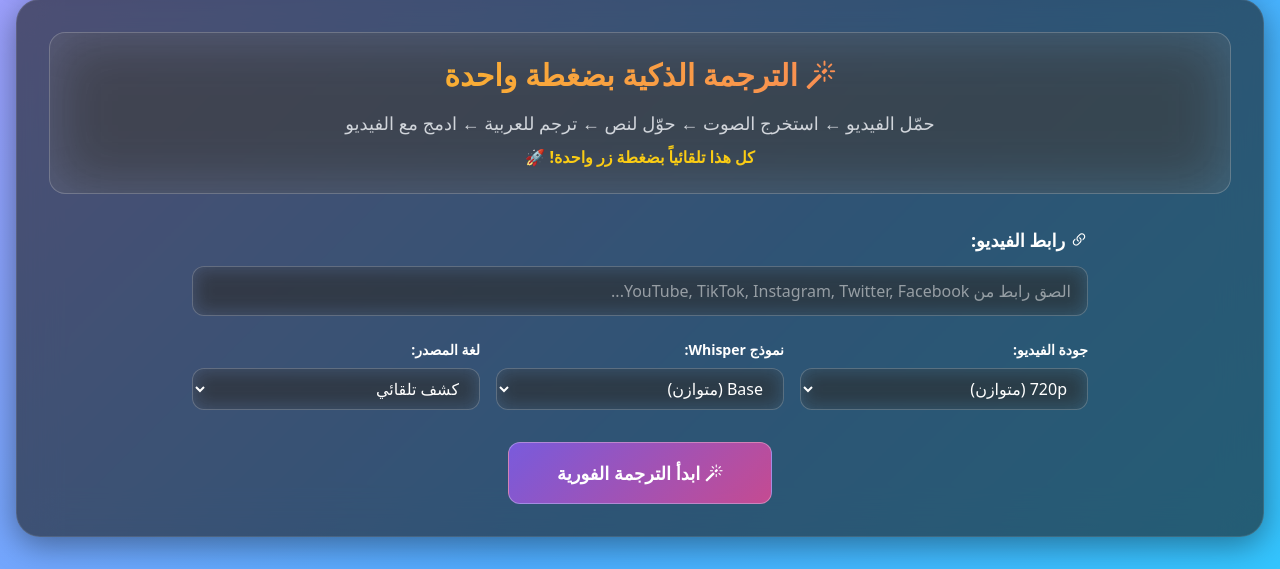
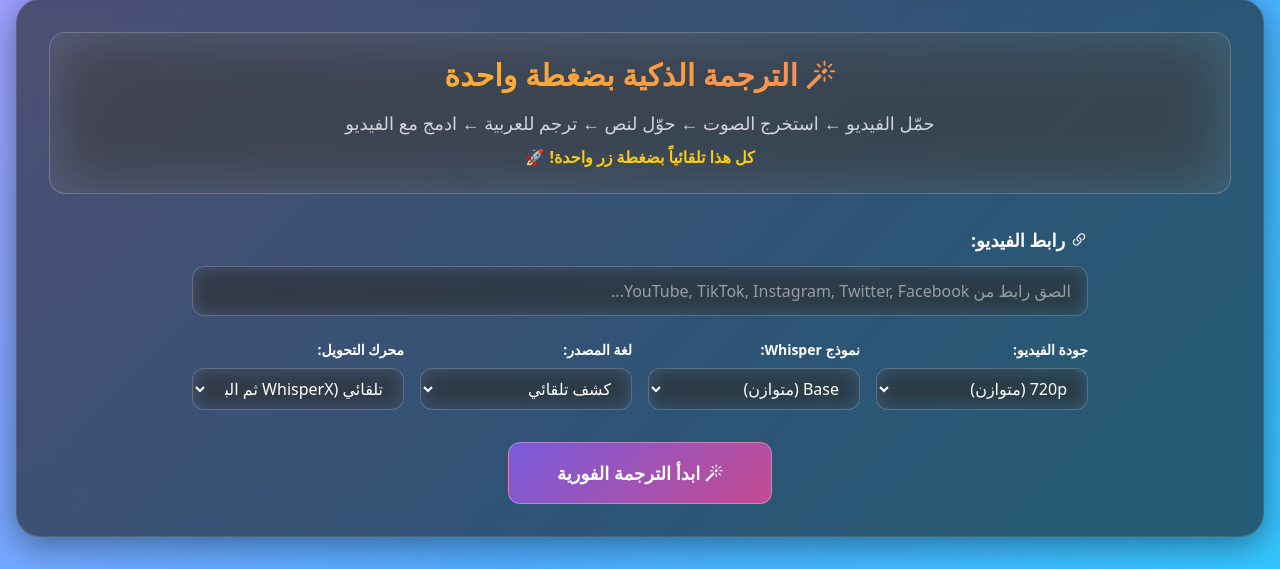
Before and after one commit to beinibrahim-art/hemi, a Flask app: page / in a window 1280 px wide. Shown: the part 369-938 px from the top of the page. Run offline with Flask 3, Linux system fonts and the light colour scheme; some libraries are stand-ins or nearby versions.

Commit message:
feat: Add engine selection for Whisper transcription
Co-authored-by: beinibrahim <beinibrahim@gmail.com>

```diff
--- a/untitled folder/app.py
+++ b/untitled folder/app.py
@@ -180,28 +180,79 @@ class WhisperTranscriber:
         self.whisperx_cache_dir.mkdir(parents=True, exist_ok=True)
         self.align_cache_dir.mkdir(parents=True, exist_ok=True)
 
-    def transcribe(self, audio_file: str, model_size: str = 'base',
-                   language: str = 'auto') -> Dict:
-        """تحويل الصوت إلى نص مع دعم Faster Whisper والإعدادات المحسّنة"""
+    def transcribe(
+        self,
+        audio_file: str,
+        model_size: str = 'base',
+        language: str = 'auto',
+        engine: str = 'auto'
+    ) -> Dict:
+        """تحويل الصوت إلى نص مع دعم اختيار المحرك"""
 
         model_size = self._normalize_model_size(model_size)
+        engine_normalized = (engine or 'auto').strip().lower()
+        engine_map = {
+            'auto': 'auto',
+            'default': 'auto',
+            'automatic': 'auto',
+            'openai': 'whisper',
+            'original': 'whisper',
+            'native': 'whisper',
+            'whisper': 'whisper',
+            'whisper-openai': 'whisper',
+            'whisperx': 'whisperx',
+            'whisper-x': 'whisperx',
+            'alignment': 'whisperx',
+            'faster': 'faster',
+            'faster-whisper': 'faster',
+            'faster_whisper': 'faster'
+        }
+        engine_mode = engine_map.get(engine_normalized, engine_normalized)
+
+        def _attach_engine(result: Dict, used_engine: str) -> Dict:
+            if isinstance(result, dict):
+                result.setdefault('engine', used_engine)
+            return result
+
+        if engine_mode == 'whisper':
+            if not WHISPER_AVAILABLE:
+                raise RuntimeError("مكتبة Whisper الأصلية غير متوفرة (pip install whisper)")
+            return _attach_engine(self._transcribe_standard(audio_file, model_size, language), 'whisper')
+
+        if engine_mode == 'whisperx':
+            if not WHISPERX_AVAILABLE:
+                raise RuntimeError("WhisperX غير مثبت (pip install whisperx)")
+            return _attach_engine(self._transcribe_whisperx(audio_file, model_size, language), 'whisperx')
+
+        if engine_mode == 'faster':
+            if not FASTER_WHISPER_AVAILABLE:
+                raise RuntimeError("Faster-Whisper غير مثبت (pip install faster-whisper)")
+            return _attach_engine(self._transcribe_faster(audio_file, model_size, language), 'faster')
+
+        # الوضع التلقائي: نحاول WhisperX ثم Faster Whisper ثم Whisper الأصلي
+        last_error_messages: List[str] = []
 
         if WHISPERX_AVAILABLE:
             try:
-                return self._transcribe_whisperx(audio_file, model_size, language)
+                return _attach_engine(self._transcribe_whisperx(audio_file, model_size, language), 'whisperx')
             except Exception as e:
-                logger.warning(f"WhisperX failed: {e}, falling back to Faster Whisper")
+                message = f"WhisperX failed: {e}"
+                logger.warning(message)
+                last_error_messages.append(message)
 
         if FASTER_WHISPER_AVAILABLE:
             try:
-                return self._transcribe_faster(audio_file, model_size, language)
+                return _attach_engine(self._transcribe_faster(audio_file, model_size, language), 'faster')
             except Exception as e:
-                logger.warning(f"Faster Whisper failed: {e}, falling back to standard")
+                message = f"Faster Whisper failed: {e}"
+                logger.warning(message)
+                last_error_messages.append(message)
 
         if WHISPER_AVAILABLE:
-            return self._transcribe_standard(audio_file, model_size, language)
-
-        raise Exception("لا توجد مكتبة متاحة لتحويل الصوت إلى نص")
+            return _attach_engine(self._transcribe_standard(audio_file, model_size, language), 'whisper')
+
+        error_detail = "; ".join(last_error_messages) if last_error_messages else "No engines available"
+        raise Exception(f"لا توجد مكتبة متاحة لتحويل الصوت إلى نص ({error_detail})")
 
     def _normalize_model_size(self, model_size: str) -> str:
         if not model_size:
@@ -2500,6 +2551,7 @@ def api_instant_translate():
             audio_file = data.get('audio_file')
             model = data.get('model', 'base')
             language = data.get('language', 'auto')
+            engine = data.get('engine', 'auto')
 
             # قراءة من الملف المؤقت إذا لزم الأمر
             if not audio_file and data.get('temp_audio_file'):
@@ -2515,7 +2567,7 @@ def api_instant_translate():
                 }), 400
 
             try:
-                result = whisper_transcriber.transcribe(audio_file, model, language)
+                result = whisper_transcriber.transcribe(audio_file, model, language, engine=engine)
             except Exception as e:
                 logger.error(f"Transcription failed: {e}")
                 logger.error(traceback.format_exc())
@@ -3070,8 +3122,9 @@ def api_transcribe():
         # التحويل إلى نص
         model = request.form.get('model', 'base')
         language = request.form.get('language', 'auto')
-
-        result = whisper_transcriber.transcribe(audio_file, model, language)
+        engine = request.form.get('engine', 'auto')
+
+        result = whisper_transcriber.transcribe(audio_file, model, language, engine=engine)
 
         # إنشاء ملف SRT من segments
         srt_file = None
@@ -3118,6 +3171,7 @@ def api_transcribe_from_url():
         quality = data.get('quality', '720p')
         model = data.get('model', 'base')
         language = data.get('language', 'auto')
+        engine = data.get('engine', 'auto')
 
         if not url:
             return jsonify({'success': False, 'message': 'الرجاء إدخال رابط'}), 400
@@ -3192,7 +3246,7 @@ def api_transcribe_from_url():
             return jsonify({'success': False, 'message': 'فشل استخراج الصوت'}), 500
 
         # التحويل إلى نص
-        result = whisper_transcriber.transcribe(audio_file, model, language)
+        result = whisper_transcriber.transcribe(audio_file, model, language, engine=engine)
 
         # إنشاء ملف SRT من segments
         srt_file = None
--- a/untitled folder/templates/index.html
+++ b/untitled folder/templates/index.html
@@ -426,7 +426,7 @@
                         </div>
 
                         <!-- Quick Settings -->
-                        <div class="grid grid-cols-1 md:grid-cols-3 gap-4 mb-6">
+                        <div class="grid grid-cols-1 md:grid-cols-4 gap-4 mb-6">
                             <div>
                                 <label class="block text-sm font-semibold mb-2">جودة الفيديو:</label>
                                 <select id="instantVideoQuality" class="input-glass w-full px-4 py-2 rounded-xl">
@@ -453,6 +453,15 @@
                                     <option value="en">English</option>
                                     <option value="es">Español</option>
                                     <option value="fr">Français</option>
+                                </select>
+                            </div>
+                            <div>
+                                <label class="block text-sm font-semibold mb-2">محرك التحويل:</label>
+                                <select id="instantWhisperEngine" class="input-glass w-full px-4 py-2 rounded-xl">
+                                    <option value="auto" selected>تلقائي (WhisperX ثم البدائل)</option>
+                                    <option value="whisper">Whisper الأصلي (أعلى دقة)</option>
+                                    <option value="whisperx">WhisperX (محاذاة الكلمات)</option>
+                                    <option value="faster">Faster-Whisper (أسرع)</option>
                                 </select>
                             </div>
                         </div>
@@ -640,6 +649,9 @@
                                     <i class="bi bi-arrow-clockwise"></i> ترجمة فيديو آخر
                                 </button>
                             </div>
+                            <div id="instantEngineInfo" class="hidden mt-3 text-sm text-blue-300">
+                                <i class="bi bi-cpu"></i> المحرك المستخدم: <span id="instantEngineLabel" class="font-semibold"></span>
+                            </div>
                             <div id="instantTranscript" class="hidden mt-4">
                                 <label class="block text-sm font-semibold mb-2">النص المترجم:</label>
                                 <textarea class="input-glass w-full px-4 py-3 rounded-xl" rows="5" readonly id="instantTranscriptText"></textarea>
@@ -935,7 +947,7 @@
                     </div>
 
                     <!-- Settings -->
-                    <div class="grid grid-cols-1 md:grid-cols-2 gap-4 mb-6">
+                    <div class="grid grid-cols-1 md:grid-cols-3 gap-4 mb-6">
                         <div>
                             <label class="block text-sm font-semibold mb-2">نموذج Whisper:</label>
                             <select id="whisperModel" class="input-glass w-full px-4 py-2 rounded-xl">
@@ -955,6 +967,15 @@
                                 <option value="ar">العربية</option>
                                 <option value="es">Español</option>
                                 <option value="fr">Français</option>
+                            </select>
+                        </div>
+                        <div>
+                            <label class="block text-sm font-semibold mb-2">محرك التحويل:</label>
+                            <select id="transcribeEngine" class="input-glass w-full px-4 py-2 rounded-xl">
+                                <option value="auto" selected>تلقائي (WhisperX ثم البدائل)</option>
+                                <option value="whisper">Whisper الأصلي (أعلى دقة)</option>
+                                <option value="whisperx">WhisperX (محاذاة الكلمات)</option>
+                                <option value="faster">Faster-Whisper (أسرع)</option>
                             </select>
                         </div>
                     </div>
@@ -1135,6 +1156,14 @@
         window.instantSelectedQuality = 'original';
         let instantVideoDimensions = { width: 1920, height: 1080 };
         let instantVerticalOffset = 0;
+        const ENGINE_LABELS = {
+            'auto': 'تلقائي (WhisperX ثم البدائل)',
+            'whisperx': 'WhisperX (محاذاة الكلمات)',
+            'whisper': 'Whisper الأصلي (أعلى دقة)',
+            'faster': 'Faster-Whisper (أسرع)'
+        };
+        window.instantEngineUsed = null;
+        window.instantEngineLabel = null;
 
         // Theme Management - يجب أن تكون في النطاق العام
         window.toggleTheme = function() {
@@ -1649,7 +1678,8 @@
                     temp_audio_file: window.tempAudioFile,
                     step: 'transcribe',
                     model: document.getElementById('instantWhisperModel')?.value || 'base',
-                    language: document.getElementById('instantSourceLang')?.value || 'auto'
+                    language: document.getElementById('instantSourceLang')?.value || 'auto',
+                    engine: document.getElementById('instantWhisperEngine')?.value || 'auto'
                 });
 
                 if (!transcribeResponse.data.success) {
@@ -1658,6 +1688,9 @@
 
                 window.tempTranscriptFile = transcribeResponse.data.temp_file;
                 window.transcriptSegments = transcribeResponse.data.segments || [];
+                const engineUsed = transcribeResponse.data.engine || (document.getElementById('instantWhisperEngine')?.value || 'auto');
+                window.instantEngineUsed = engineUsed;
+                window.instantEngineLabel = ENGINE_LABELS[engineUsed] || engineUsed || 'غير محدد';
                 updateInstantProgress(60, 'جاري الترجمة...');
 
                 // إرسال segments مع التوقيتات للترجمة الوقتية
@@ -1794,6 +1827,12 @@
             document.getElementById('instantResult').classList.add('hidden');
             document.getElementById('instantSubtitleSettings').classList.add('hidden');
             document.getElementById('instantTranscript').classList.add('hidden');
+            const engineInfo = document.getElementById('instantEngineInfo');
+            if (engineInfo) engineInfo.classList.add('hidden');
+            const engineLabelEl = document.getElementById('instantEngineLabel');
+            if (engineLabelEl) engineLabelEl.textContent = '';
+            window.instantEngineUsed = null;
+            window.instantEngineLabel = null;
 
             const exportBtn = document.getElementById('instantExportBtn');
             if (exportBtn) exportBtn.remove();
@@ -1948,6 +1987,18 @@
 
                 if (response.data.success) {
                     updateInstantProgress(100, 'اكتمل!');
+                    const engineInfo = document.getElementById('instantEngineInfo');
+                    const engineLabelEl = document.getElementById('instantEngineLabel');
+                    if (engineInfo && engineLabelEl) {
+                        const label = window.instantEngineLabel || (ENGINE_LABELS[window.instantEngineUsed] || window.instantEngineUsed || '');
+                        if (label) {
+                            engineLabelEl.textContent = label;
+                            engineInfo.classList.remove('hidden');
+                        } else {
+                            engineLabelEl.textContent = '';
+                            engineInfo.classList.add('hidden');
+                        }
+                    }
                     document.getElementById('instantDownloadLink').href = response.data.download_url;
                     document.getElementById('instantResult').classList.remove('hidden');
                     showAlert('تمت الترجمة بنجاح!', 'success');
@@ -2619,6 +2670,7 @@
             const mode = document.querySelector('input[name="transcribeMode"]:checked')?.value || 'file';
             const language = document.getElementById('transcribeLanguage')?.value || 'auto';
             const model = document.getElementById('whisperModel')?.value || 'base';
+            const engine = document.getElementById('transcribeEngine')?.value || 'auto';
 
             const startBtn = document.getElementById('transcribeStartBtn');
             const progressDiv = document.getElementById('transcribeProgress');
@@ -2642,6 +2694,7 @@
                     formData.append('file', file);
                     formData.append('language', language);
                     formData.append('model', model);
+                    formData.append('engine', engine);
 
                     response = await axios.post('/api/transcribe', formData, {
                         headers: { 'Content-Type': 'multipart/form-data' }
@@ -2659,7 +2712,8 @@
                         url: url,
                         quality: quality,
                         language: language,
-                        model: model
+                        model: model,
+                        engine: engine
                     });
                 }
 
@@ -2667,10 +2721,15 @@
                     const resultDiv = document.getElementById('transcribeResult');
                     const srtUrl = response.data.srt_url || (response.data.srt_file ? `/download/${response.data.srt_file}` : null);
                     const hasSegments = response.data.segments && response.data.segments.length > 0;
+                    const engineUsed = response.data.engine || engine;
+                    const engineLabel = ENGINE_LABELS[engineUsed] || engineUsed || 'غير محدد';
 
                     resultDiv.innerHTML = `
                         <div class="glass-strong rounded-xl p-6">
                             <h4 class="text-green-400 font-bold mb-4"><i class="bi bi-check-circle-fill"></i> تم التحويل بنجاح!</h4>
+                            <div class="mb-3 text-sm text-blue-300">
+                                <i class="bi bi-cpu"></i> المحرك المستخدم: <span class="font-semibold">${engineLabel}</span>
+                            </div>
                             <div class="mb-4">
                                 <label class="block text-sm font-semibold mb-2">النص المحول:</label>
                                 <textarea class="input-glass w-full px-4 py-3 rounded-xl" rows="10" readonly>${response.data.text || ''}</textarea>
```
